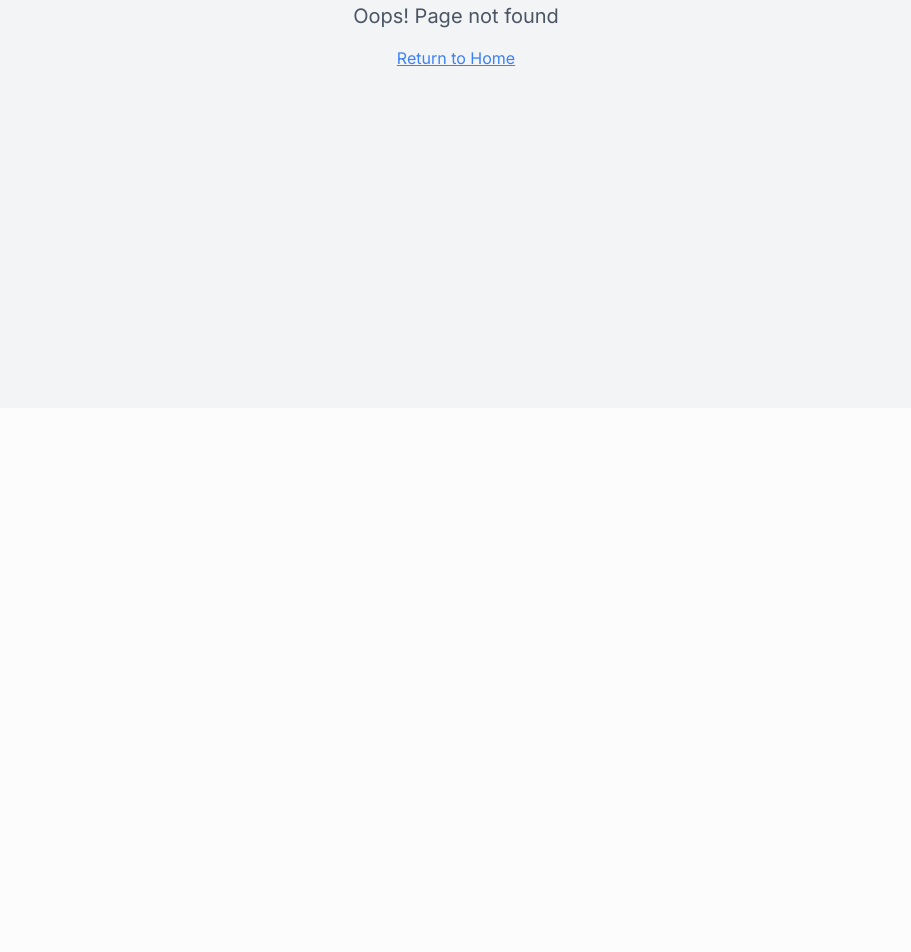
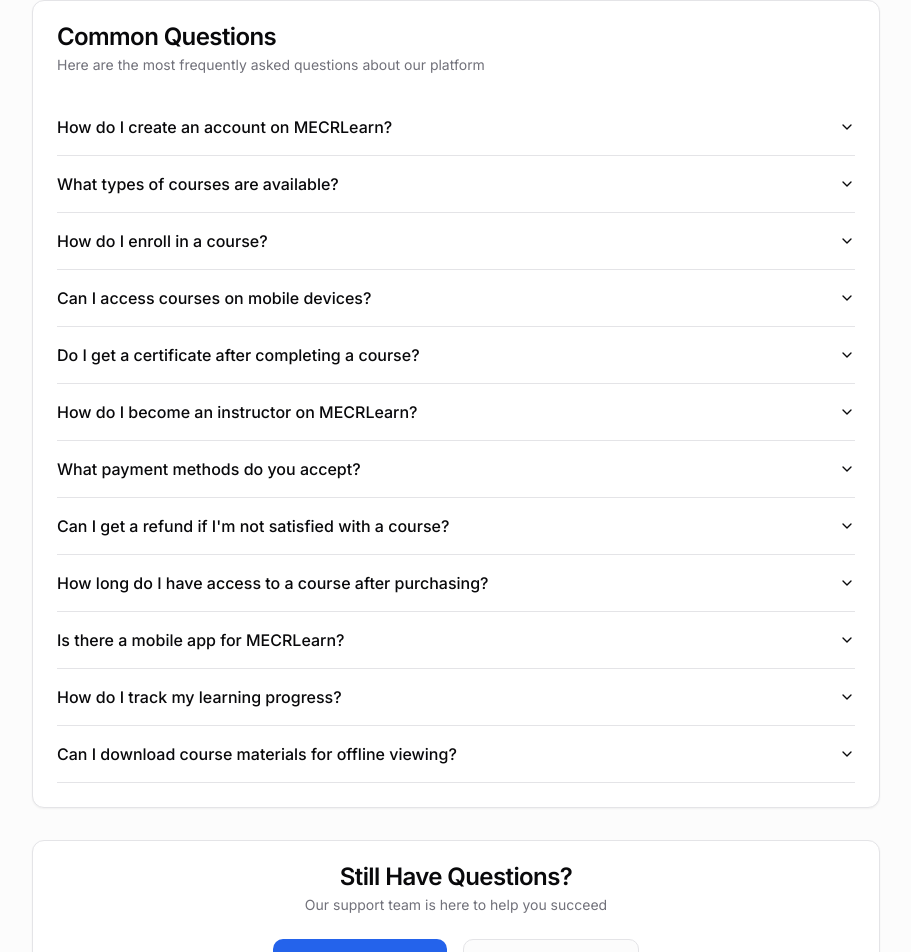
Before and after one commit to duckhang1412002/coursecraft-colony-65, a React (Vite) app: page /faq in a window 1280 px wide. Before the commit this address had no page. Shown: the part 472-1424 px from the top of the page, without its empty margins (184-1095 px from the left). Before the commit the page ends 880 px from the top, so only its background shows below. Built offline with nearby package versions, Linux system fonts and the light colour scheme.

Commit message:
Add FAQ page
Added FAQ page with content and routing. Updated the footer to link to the FAQ page and added the new page to the sitemap.

```diff
--- a/src/App.tsx
+++ b/src/App.tsx
@@ -1,3 +1,4 @@
+
 import { Toaster } from "@/components/ui/toaster";
 import { Toaster as Sonner } from "@/components/ui/sonner";
 import { TooltipProvider } from "@/components/ui/tooltip";
@@ -20,6 +21,7 @@ import AdminDashboard from "./pages/AdminDashboard";
 import TermsOfService from "./pages/TermsOfService";
 import PrivacyPolicy from "./pages/PrivacyPolicy";
 import Cookies from "./pages/Cookies";
+import FAQ from "./pages/FAQ";
 import ProtectedRoute from "./components/auth/ProtectedRoute";
 
 const queryClient = new QueryClient();
@@ -43,6 +45,7 @@ const App = () => (
                 <Route path="/terms" element={<TermsOfService />} />
                 <Route path="/privacy" element={<PrivacyPolicy />} />
                 <Route path="/cookies" element={<Cookies />} />
+                <Route path="/faq" element={<FAQ />} />
                 <Route path="/courses/:courseId/learn" element={
                   <ProtectedRoute>
                     <CourseLearn />
--- /dev/null
+++ b/src/pages/FAQ.tsx
@@ -0,0 +1,140 @@
+
+import { Link } from "react-router-dom";
+import { Card, CardContent, CardDescription, CardHeader, CardTitle } from "@/components/ui/card";
+import { Accordion, AccordionContent, AccordionItem, AccordionTrigger } from "@/components/ui/accordion";
+import { Button } from "@/components/ui/button";
+import { BookOpen, Mail } from "lucide-react";
+import FadeIn from "@/components/animation/FadeIn";
+import { useLanguage } from "@/context/LanguageContext";
+
+const FAQ = () => {
+  const { t } = useLanguage();
+
+  const faqs = [
+    {
+      question: "How do I create an account on MECRLearn?",
+      answer: "You can create an account by clicking the 'Sign Up' button in the top right corner of the page. Choose whether you want to sign up as a student or teacher, fill in your details, and verify your email address."
+    },
+    {
+      question: "What types of courses are available?",
+      answer: "MECRLearn offers a wide variety of courses across different categories including Technology, Business, Design, Science, Languages, and more. Courses range from beginner to advanced levels."
+    },
+    {
+      question: "How do I enroll in a course?",
+      answer: "Browse our course catalog, click on a course that interests you, review the details, and click 'Add to Cart' or 'Enroll Now'. You can pay for individual courses or access multiple courses with a subscription."
+    },
+    {
+      question: "Can I access courses on mobile devices?",
+      answer: "Yes! MECRLearn is fully responsive and works on all devices including smartphones, tablets, and desktop computers. You can learn anywhere, anytime."
+    },
+    {
+      question: "Do I get a certificate after completing a course?",
+      answer: "Yes, you'll receive a certificate of completion for each course you finish. Certificates include your name, the course title, completion date, and instructor signature."
+    },
+    {
+      question: "How do I become an instructor on MECRLearn?",
+      answer: "Sign up for a teacher account and complete your profile. You can then create and publish courses using our course creation tools. All courses go through a quality review process before being published."
+    },
+    {
+      question: "What payment methods do you accept?",
+      answer: "We accept major credit cards (Visa, MasterCard, American Express), PayPal, and various digital payment methods. All transactions are secure and encrypted."
+    },
+    {
+      question: "Can I get a refund if I'm not satisfied with a course?",
+      answer: "Yes, we offer a 30-day money-back guarantee for all courses. If you're not satisfied, contact our support team within 30 days of purchase for a full refund."
+    },
+    {
+      question: "How long do I have access to a course after purchasing?",
+      answer: "Once you purchase a course, you have lifetime access to it. You can watch the lessons as many times as you want and at your own pace."
+    },
+    {
+      question: "Is there a mobile app for MECRLearn?",
+      answer: "Currently, MECRLearn is available as a web application that works perfectly on mobile browsers. We're working on dedicated mobile apps for iOS and Android."
+    },
+    {
+      question: "How do I track my learning progress?",
+      answer: "Your dashboard shows your enrolled courses, progress for each course, completed lessons, quiz scores, and certificates earned. You can track your learning journey in real-time."
+    },
+    {
+      question: "Can I download course materials for offline viewing?",
+      answer: "Some course materials like PDFs and documents can be downloaded. Video content is currently streaming-only, but we're working on offline viewing capabilities."
+    }
+  ];
+
+  return (
+    <div className="min-h-screen bg-background">
+      {/* Header */}
+      <div className="bg-gradient-to-r from-primary/10 to-secondary/10 py-16">
+        <div className="max-w-7xl mx-auto px-6">
+          <FadeIn>
+            <div className="text-center">
+              <BookOpen className="h-16 w-16 mx-auto text-primary mb-6" />
+              <h1 className="text-4xl font-bold mb-4">Frequently Asked Questions</h1>
+              <p className="text-xl text-muted-foreground max-w-2xl mx-auto">
+                Find answers to common questions about MECRLearn. Can't find what you're looking for? Contact our support team.
+              </p>
+            </div>
+          </FadeIn>
+        </div>
+      </div>
+
+      {/* FAQ Content */}
+      <div className="max-w-4xl mx-auto px-6 py-16">
+        <FadeIn>
+          <Card>
+            <CardHeader>
+              <CardTitle>Common Questions</CardTitle>
+              <CardDescription>
+                Here are the most frequently asked questions about our platform
+              </CardDescription>
+            </CardHeader>
+            <CardContent>
+              <Accordion type="single" collapsible className="w-full">
+                {faqs.map((faq, index) => (
+                  <AccordionItem key={index} value={`item-${index}`}>
+                    <AccordionTrigger className="text-left">
+                      {faq.question}
+                    </AccordionTrigger>
+                    <AccordionContent className="text-muted-foreground">
+                      {faq.answer}
+                    </AccordionContent>
+                  </AccordionItem>
+                ))}
+              </Accordion>
+            </CardContent>
+          </Card>
+        </FadeIn>
+
+        {/* Contact Support */}
+        <FadeIn>
+          <Card className="mt-8">
+            <CardHeader className="text-center">
+              <CardTitle>Still Have Questions?</CardTitle>
+              <CardDescription>
+                Our support team is here to help you succeed
+              </CardDescription>
+            </CardHeader>
+            <CardContent className="text-center">
+              <div className="flex flex-col sm:flex-row gap-4 justify-center">
+                <Button asChild>
+                  <Link to="/contact">
+                    <Mail className="h-4 w-4 mr-2" />
+                    Contact Support
+                  </Link>
+                </Button>
+                <Button variant="outline" asChild>
+                  <Link to="/courses">
+                    <BookOpen className="h-4 w-4 mr-2" />
+                    Browse Courses
+                  </Link>
+                </Button>
+              </div>
+            </CardContent>
+          </Card>
+        </FadeIn>
+      </div>
+    </div>
+  );
+};
+
+export default FAQ;
```
Also changed, not shown: 1 other file (tests, documents, lock files or other folders).
